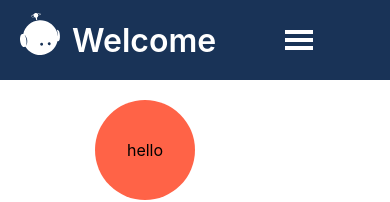
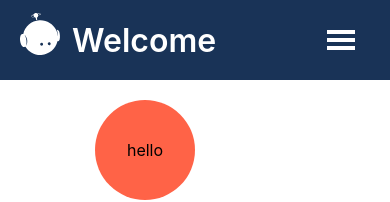
Before and after one commit to HubCreator/nextjs_project_proto, a Next.js app: page /firstScreen in a window 390 px wide. Shown: the top 202 px of the page. Built offline with nearby package versions, Linux system fonts and the light colour scheme.

Commit message:
I had an error for hamburger btn on navbar when it's in mobile mode, and I fixed it

```diff
--- a/src/components/Navbar.js
+++ b/src/components/Navbar.js
@@ -21,11 +21,10 @@ const Navbar = () => {
             <div className="contents__logo__name">Welcome</div>
           </div>
 
-          <div className="contents__controller" onClick={handleClick}>
-            {navStatus ? <GiHamburgerMenu /> : <IoMdClose />}
-          </div>
-
           <nav className="navigation">
+            <div className="contents__controller" onClick={handleClick}>
+              {navStatus ? <GiHamburgerMenu /> : <IoMdClose />}
+            </div>
             <ul
               className={
                 navStatus ? "contents__links" : "contents__links active"
--- a/styles/Modal.scss
+++ b/styles/Modal.scss
@@ -104,6 +104,9 @@
   border: none;
   border-radius: 5px;
   transition: 0.3s;
+}
+.box__btn.valid {
+  color: #f43648;
 }
 
 .box__btn.valid:hover {
```
